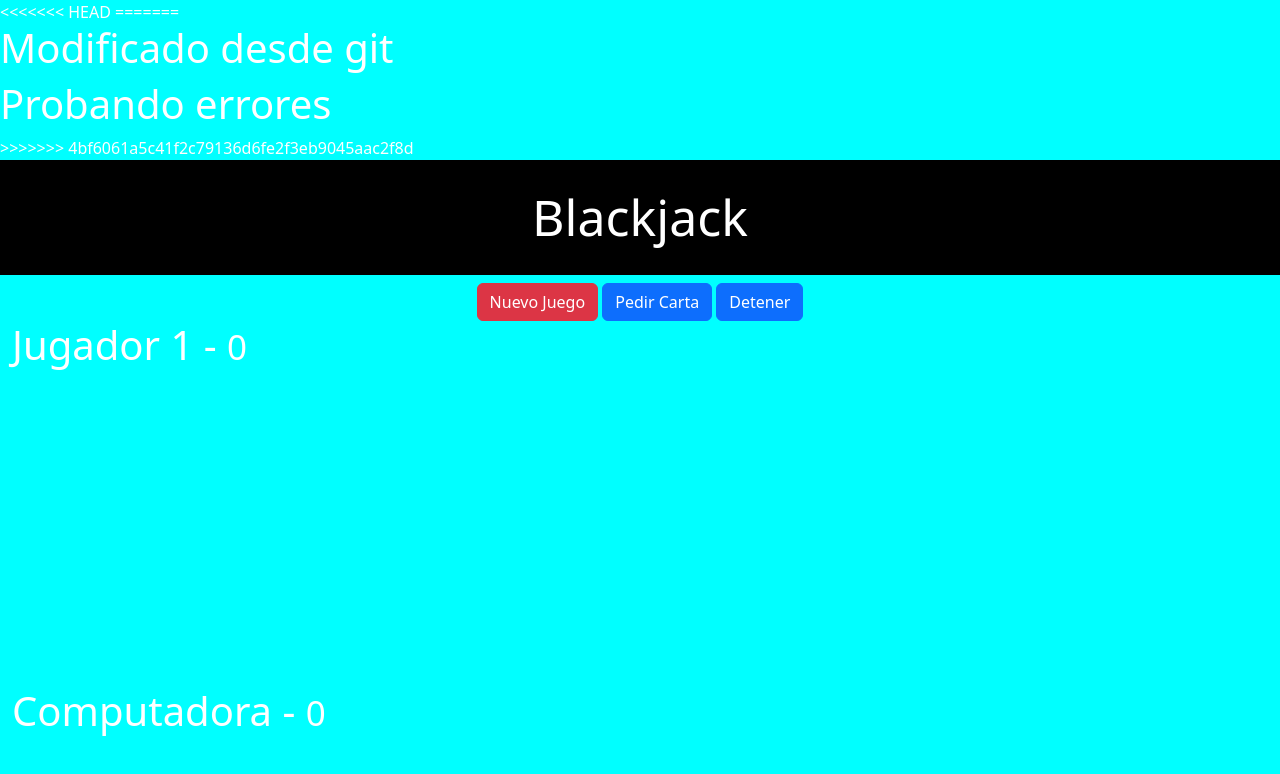
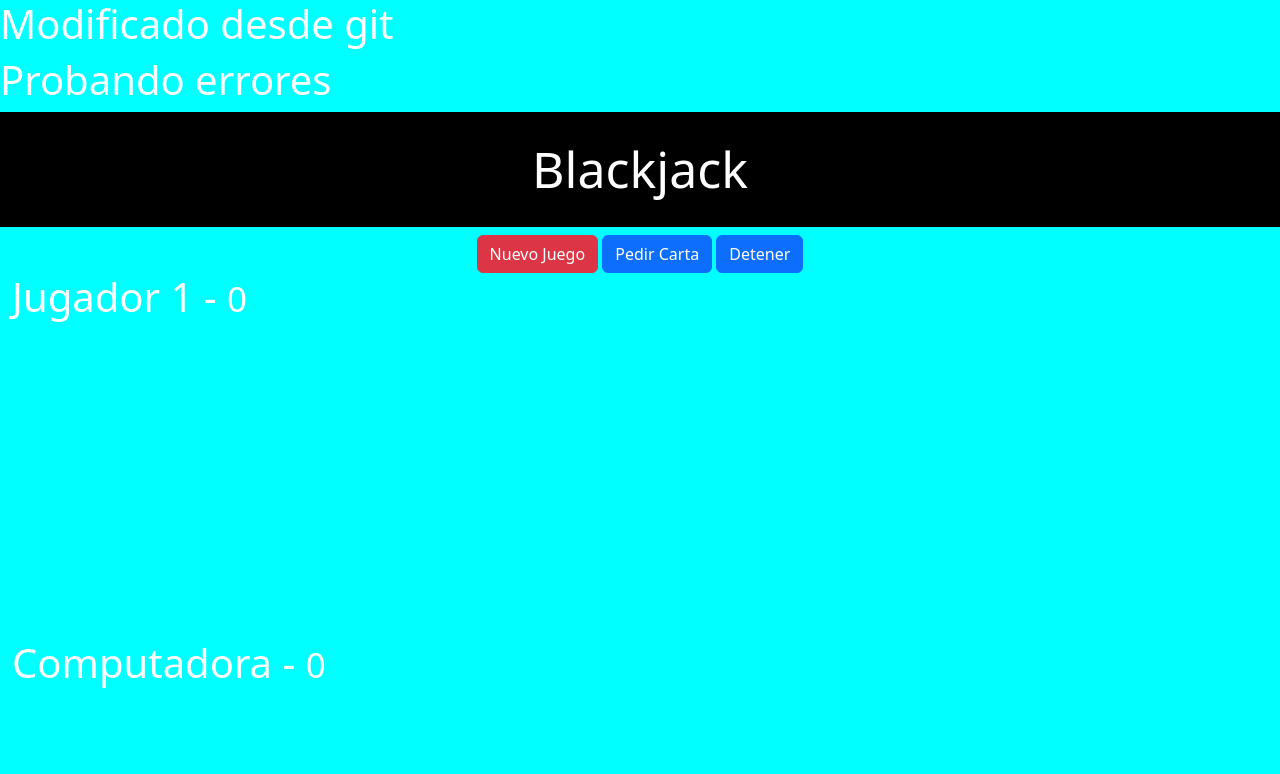
Before and after one commit to Ricardo-A23/blackjack, a plain HTML site: page assets/index.html in a window 1280 px wide. Drawn offline with nearby package versions, Linux system fonts and the light colour scheme.

Commit message:
no se guardo

```diff
--- a/assets/index.html
+++ b/assets/index.html
@@ -16,12 +16,8 @@
 
   </head>
   <body>
-<<<<<<< HEAD
-
-=======
     <h1>Modificado desde git</h1>
     <h1>Probando errores</h1>
->>>>>>> 4bf6061a5c41f2c79136d6fe2f3eb9045aac2f8d
     <header class="titulo">Blackjack</header>
 
     <div class="row mt-2">
```
